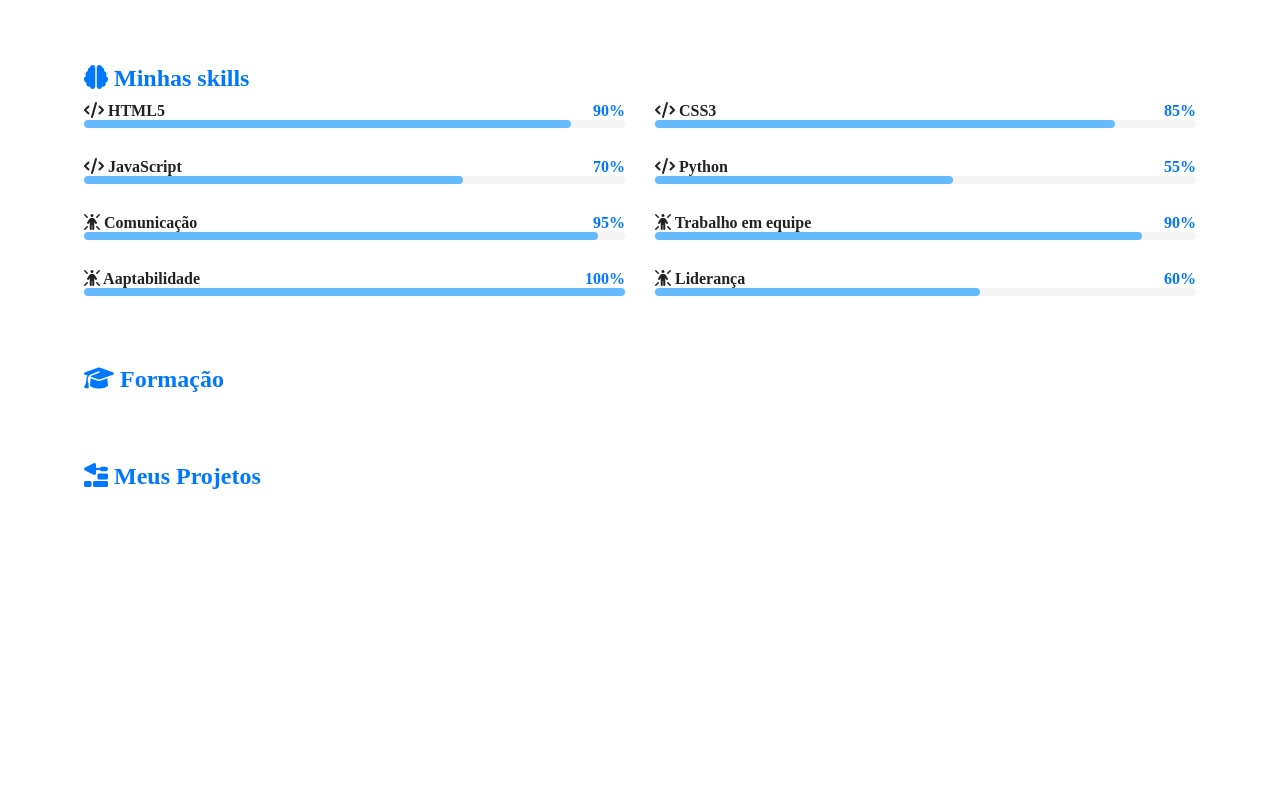
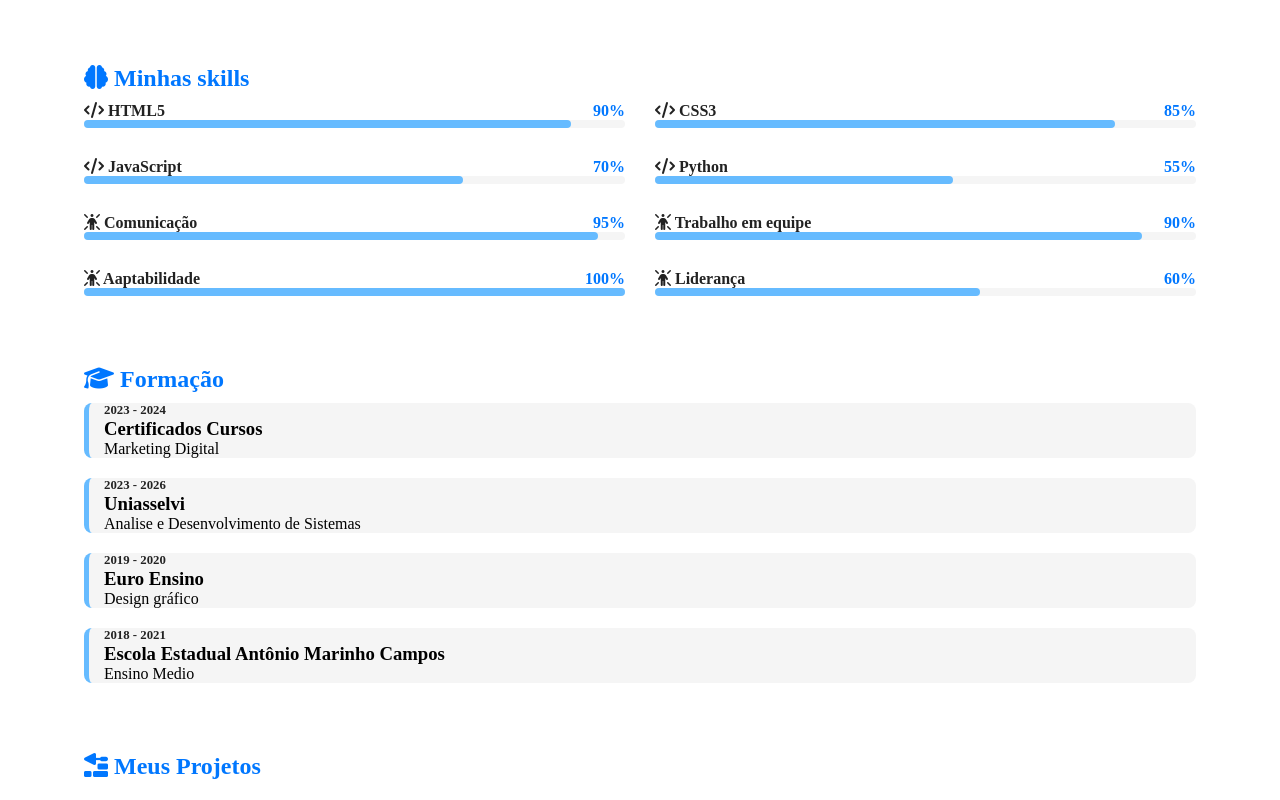
Before and after one commit to Matheus-dev-coder/portifolio, a plain HTML site: page index.html in a window 1280 px wide. Shown: the part 1152-1952 px from the top of the page. Before the commit the page ends 1662 px from the top, so only its background shows below. Drawn offline with Linux system fonts and the light colour scheme.

Commit message:
formação-salve

```diff
--- a/estilos/style.css
+++ b/estilos/style.css
@@ -154,7 +154,33 @@ article h2 {
   background-color: var(--destaque-inverso);
   border-radius: 4px;
 }
-
+#formacao-container{
+  display: flex;
+  flex-direction: column-reverse;
+  gap: 20px;
+  margin-top: 10px;
+}
+#formacao-container .curso{
+  background-color: var(--fundo-principal);
+  border-radius: 8px;
+  border-left: 5px solid var(--destaque-inverso);
+  padding-left: 15px;
+  transition: border-width 0.5s, border-color 0.5s;
+}
+#formacao-container .curso:hover{
+  border-left-width: 15px;
+  border-color: var(--destaque);
+  cursor: pointer;
+}
+#formacao-container .periodo{
+  font-size: 0.8em;
+  font-weight: bold;
+  color: var(--texto);
+}
+#formacao-container .instituicao{
+  color: var(--destaque-inverso);
+  font-size: 1.1em;
+}
 @media screen and (min-width: 768px) {
     #skill-container{
       grid-template-columns: 1fr 1fr;
--- a/index.html
+++ b/index.html
@@ -172,7 +172,31 @@
 
               <article id="formacao">
                 <h2><i class="fa-solid fa-graduation-cap"></i> Formação</h2>
+                   <div id="formacao-container">
+                     <div class="curso">
+                        <p class="periodo">2018 - 2021</p>
+                        <h3 class="istitiucao">Escola Estadual Antônio Marinho Campos </h3>
+                        <p class="titulacao">Ensino Medio</p>
+                     </div>
 
+                     <div class="curso">
+                        <p class="periodo">2019 - 2020</p>
+                        <h3 class="istitiucao">Euro Ensino </h3>
+                        <p class="titulacao">Design gráfico</p>
+                     </div>
+
+                      <div class="curso">
+                        <p class="periodo">2023 - 2026</p>
+                        <h3 class="istitiucao">Uniasselvi </h3>
+                        <p class="titulacao">Analise e Desenvolvimento de Sistemas</p>
+                     </div>
+
+                      <div class="curso">
+                        <p class="periodo">2023 - 2024</p>
+                        <h3 class="istitiucao">Certificados Cursos</h3>
+                        <p class="titulacao">Marketing Digital</p>
+                     </div>
+                   </div>
               </article><!-- Fim article#formacao-->
               <article id="projetos">
                 <h2><i class="fa-solid fa-trowel-bricks"></i> Meus Projetos</h2>
```
